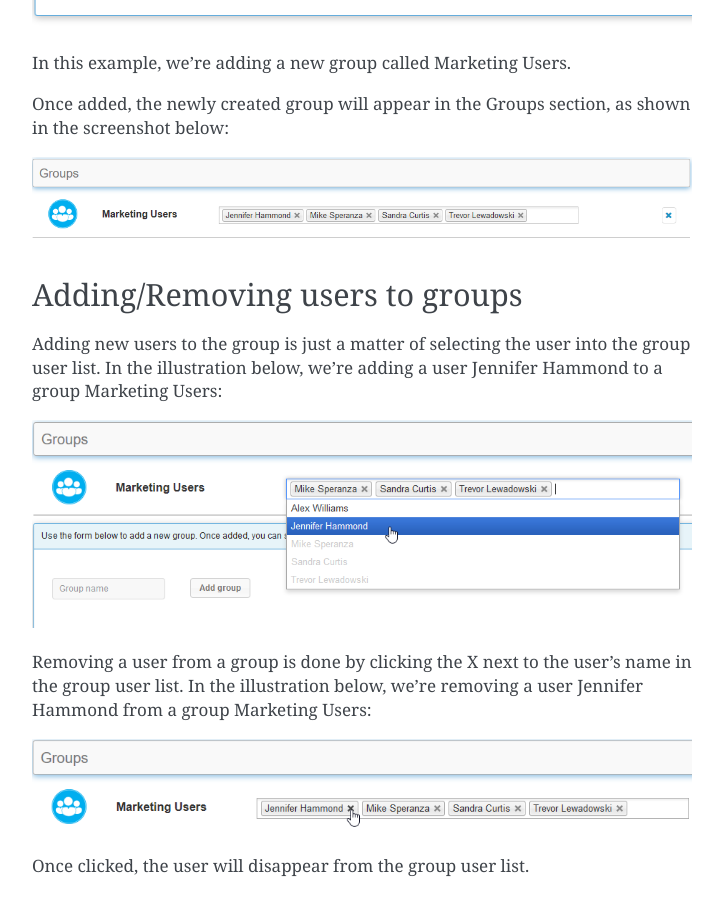
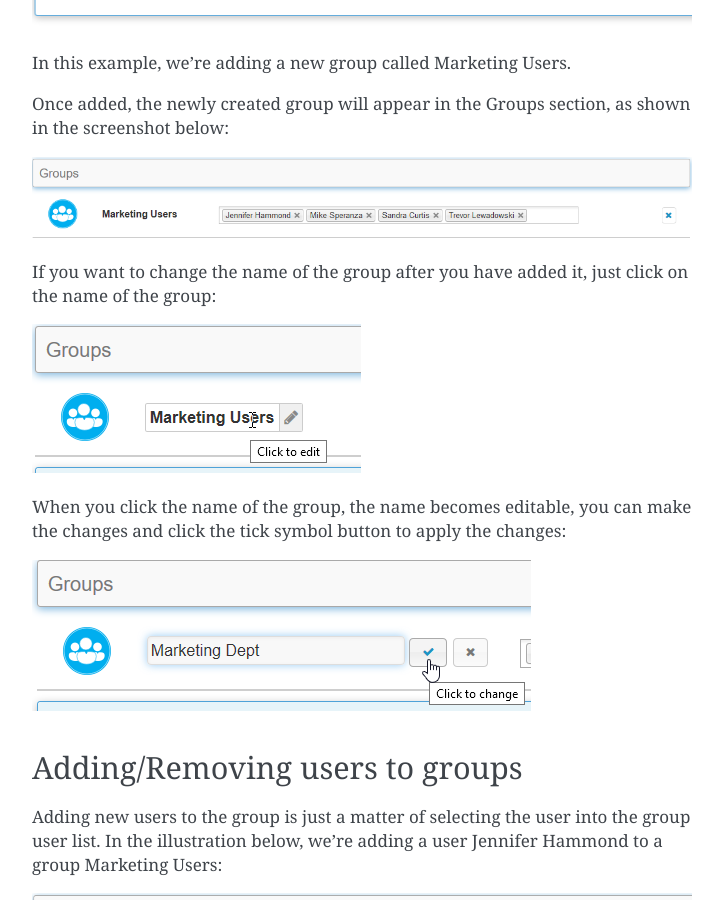
Before and after one commit to ciprianmiclaus/clevertim-user-docs, a Sphinx documentation site: the page built from source/users_groups/index.rst, in a window 1280 px wide and 900 px high, scrolled down 5170 px. Shown: the whole window, without its empty margins (388-1111 px from the left). Built offline with Sphinx 7.4.7, drawn with Linux system fonts in a browser that asks for light colours.

Commit message:
changing name of group

```diff
--- a/source/users_groups/index.rst
+++ b/source/users_groups/index.rst
@@ -110,6 +110,14 @@ Once added, the newly created group will appear in the Groups section, as shown
 
 .. image:: /_static/new_group_added.png
 
+If you want to change the name of the group after you have added it, just click on the name of the group:
+
+.. image:: /_static/changing_name_of_group.png
+
+When you click the name of the group, the name becomes editable, you can make the changes and click the tick symbol button to apply the changes:
+
+.. image:: /_static/changing_name_of_group2.png
+
 
 Adding/Removing users to groups
 -------------------------------
```
Also changed, not shown: source/_static/changing_name_of_group.png (added), source/_static/changing_name_of_group2.png (added).
